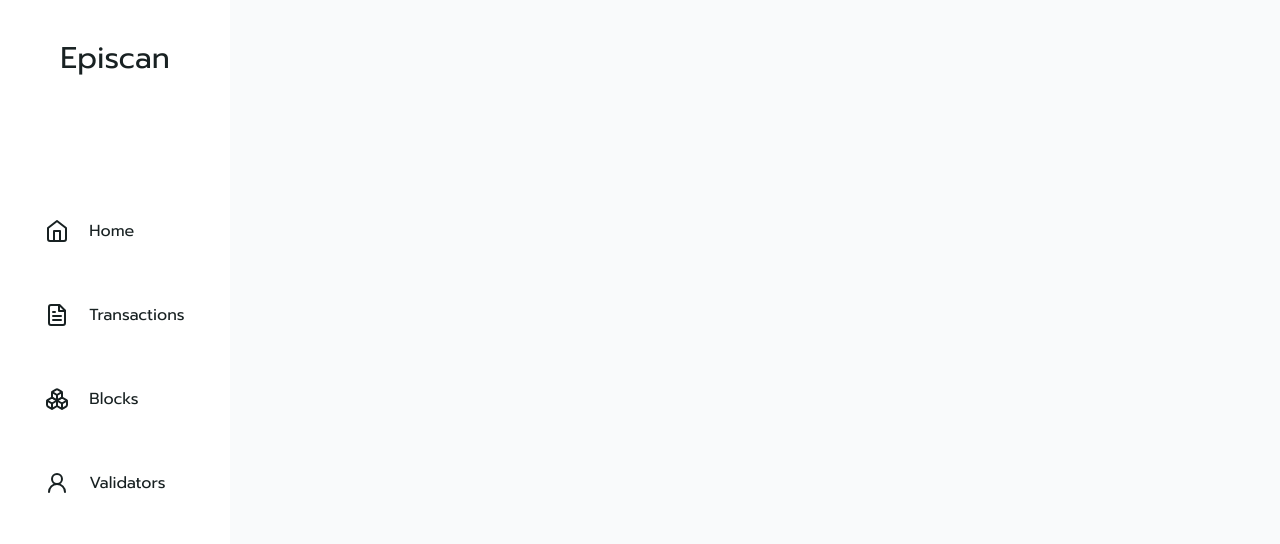
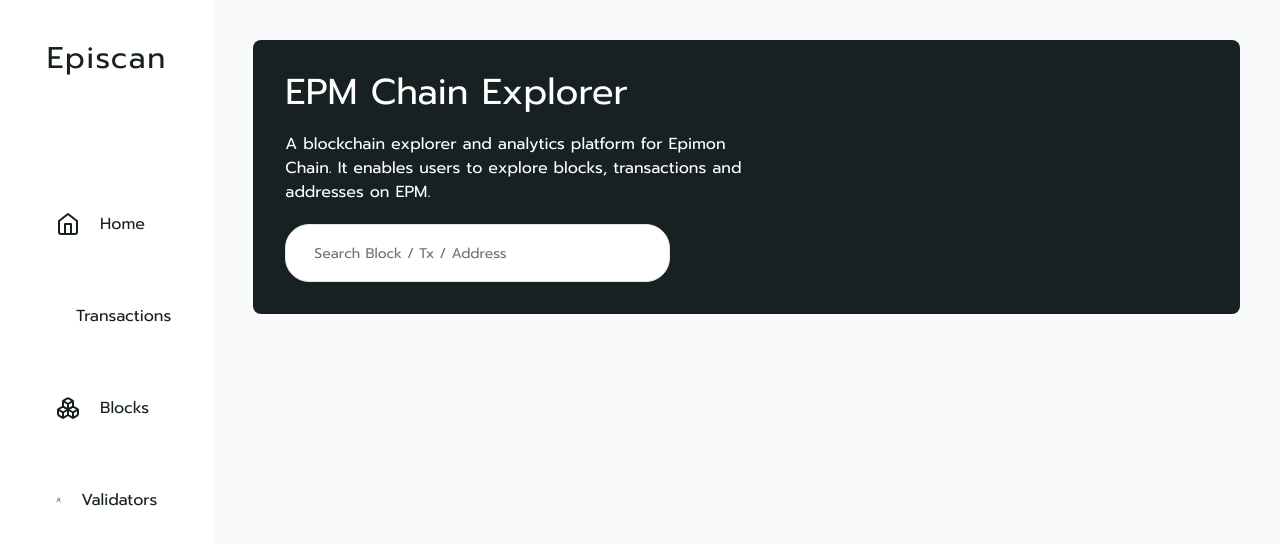
Before and after one commit to canccevik/epimon, a Next.js app in the folder apps/episcan/: page / in a window 1280 px wide. Shown: the top 544 px of the page. Built offline with nearby package versions, Linux system fonts and the light colour scheme.

Commit message:
feat(es): add search banner component

```diff
--- /dev/null
+++ b/apps/episcan/src/app/(app)/page.tsx
@@ -0,0 +1,9 @@
+import SearchBanner from './search-banner'
+
+export default function Home() {
+  return (
+    <div className="flex p-10">
+      <SearchBanner />
+    </div>
+  )
+}
--- /dev/null
+++ b/apps/episcan/src/app/(app)/search-banner.tsx
@@ -0,0 +1,19 @@
+import { Input } from '@/components/ui/input'
+
+export default function SearchBanner() {
+  return (
+    <div className="w-full p-8 bg-[#182122] text-white rounded-lg flex flex-col gap-y-5 bg-ima">
+      <h1 className="text-4xl font-medium">EPM Chain Explorer</h1>
+
+      <p className="w-6/12">
+        A blockchain explorer and analytics platform for Epimon Chain. It enables users to explore
+        blocks, transactions and addresses on EPM.
+      </p>
+
+      <Input
+        className="w-5/12 p-7 rounded-3xl text-black"
+        placeholder="Search Block / Tx / Address"
+      />
+    </div>
+  )
+}
--- a/apps/episcan/src/app/layout.tsx
+++ b/apps/episcan/src/app/layout.tsx
@@ -2,8 +2,9 @@ import type { Metadata } from 'next'
 import { Prompt } from 'next/font/google'
 import '../styles/globals.css'
 import { siteConfig } from '@/config/site'
-import Sidebar from '@/components/sidebar'
 import { cn } from '@/lib/utils'
+import Sidebar from './sidebar'
+import React from 'react'
 
 const prompt = Prompt({ subsets: ['latin'], weight: '400' })
 
@@ -14,12 +15,16 @@ export const metadata: Metadata = {
   }
 }
 
-export default function RootLayout({ children }: { children: React.ReactNode }) {
+interface LayoutProps {
+  children: React.ReactNode
+}
+
+export default function RootLayout({ children }: LayoutProps) {
   return (
     <html lang="en">
       <body className={cn(prompt.className, 'bg-gray-50')}>
         <Sidebar />
-        <div>{children}</div>
+        <div className="w-10/12 ml-auto">{children}</div>
       </body>
     </html>
   )
--- a/apps/episcan/src/app/page.tsx
+++ /dev/null
@@ -1,3 +0,0 @@
-export default function Home() {
-  return <div></div>
-}
--- a/apps/episcan/src/components/sidebar.tsx
+++ b/apps/episcan/src/app/sidebar.tsx
@@ -1,18 +1,17 @@
 import { sidebarNavItems } from '@/config/sidebar'
-import { Boxes, FileText, Home, User2 } from 'lucide-react'
 import Link from 'next/link'
 
 export default function Sidebar() {
   return (
-    <div className="w-[230px] h-screen bg-white flex flex-col items-center justify-between px-5 py-10 text-[#182122]">
+    <div className="w-2/12 h-screen bg-white flex flex-col items-center justify-between fixed top-0 left-0 py-10 text-[#182122]">
       <div>
-        <a className="text-3xl font-medium">Episcan</a>
+        <a className="text-3xl font-medium tracking-wider">Episcan</a>
       </div>
 
-      <div className="flex flex-col gap-y-5">
+      <div className="w-full flex flex-col gap-y-5 px-8">
         {sidebarNavItems.map((item, i) => (
           <Link
-            className="w-full flex items-center p-5 gap-x-5 rounded-lg"
+            className="w-full flex items-center p-6 gap-x-5 rounded-lg"
             href={item.path}
             key={i}
           >
```
Also changed, not shown: apps/episcan/.eslintrc.json.
